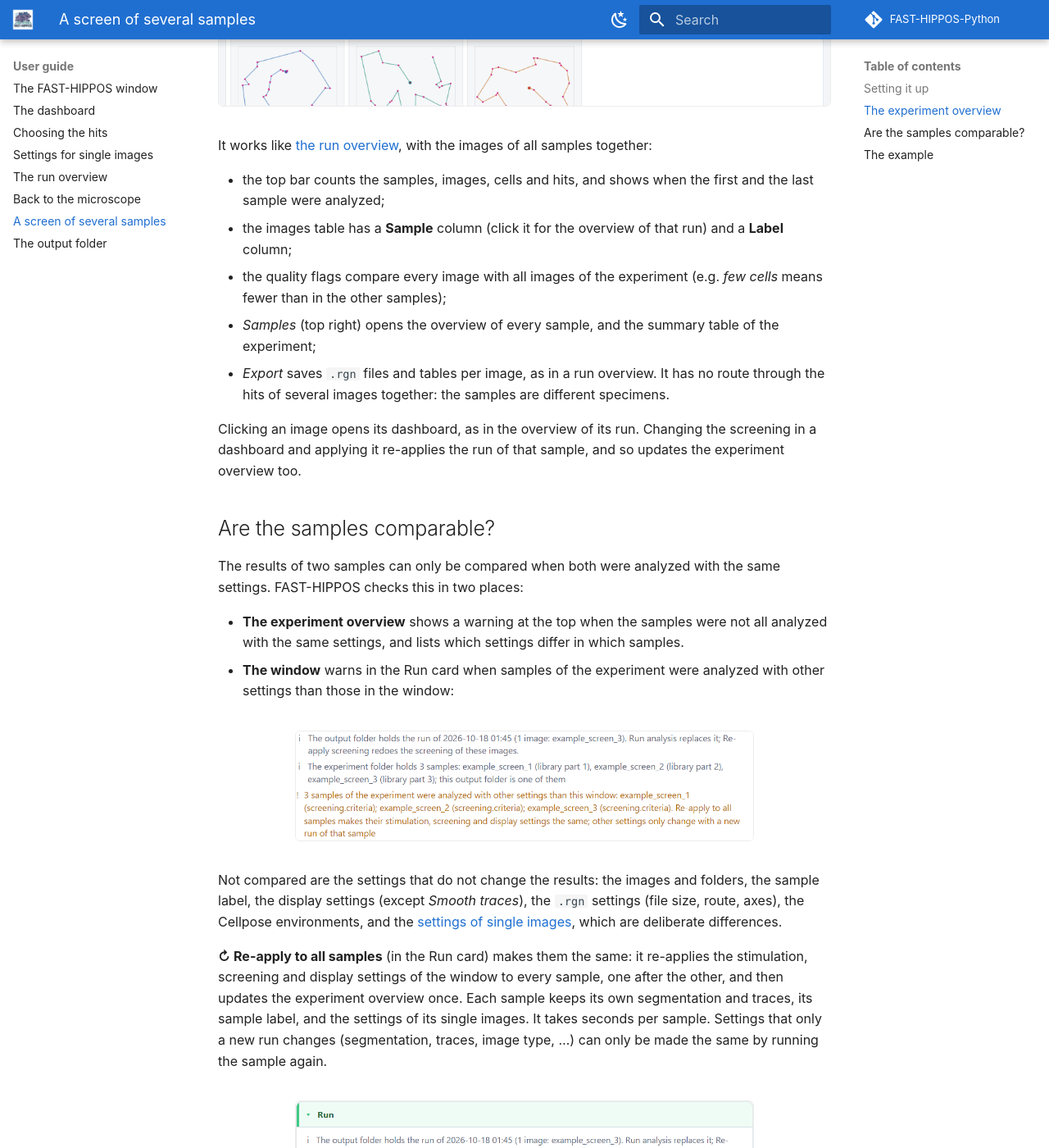
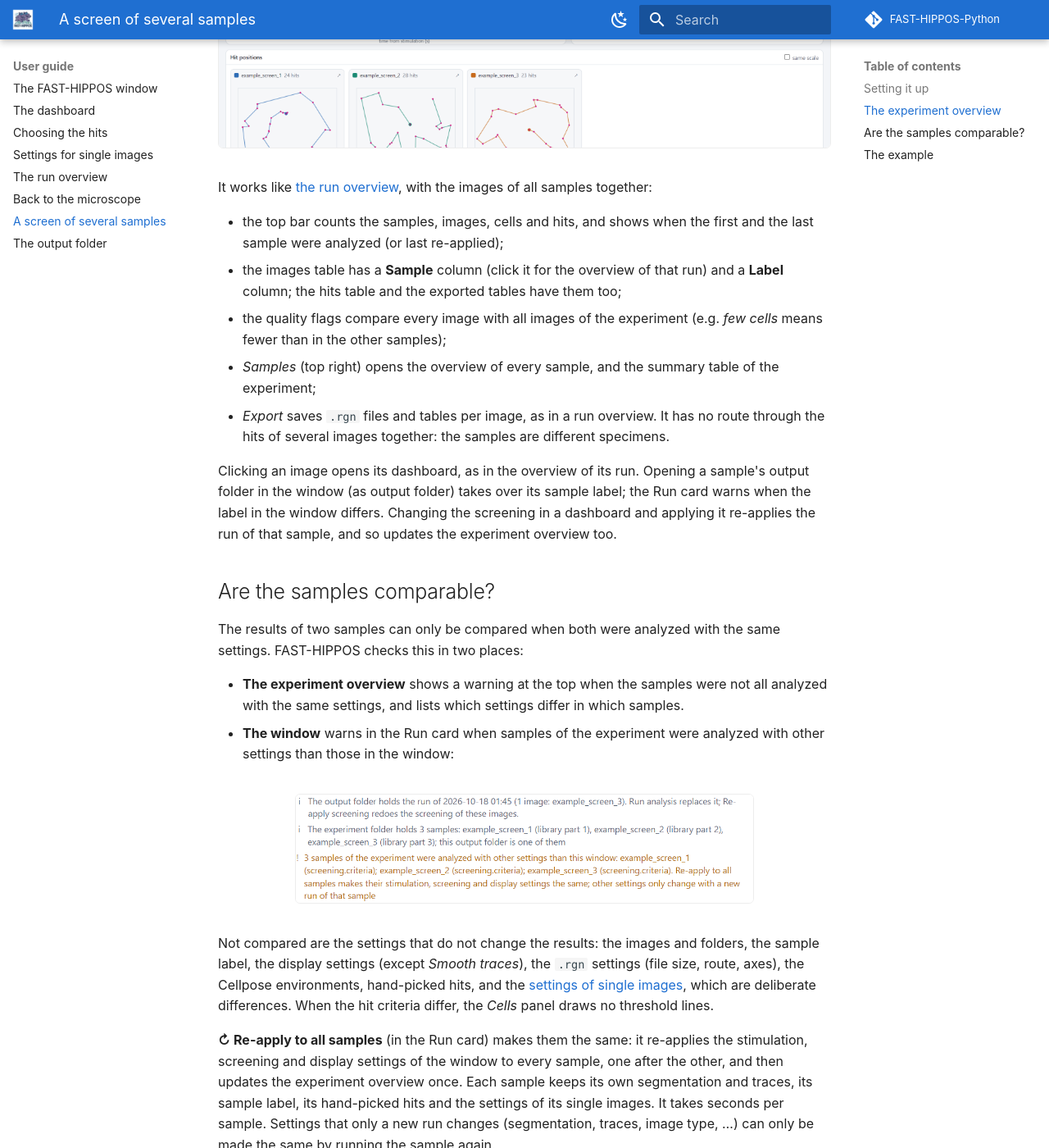
Before and after one commit to Jalink-lab/FAST-HIPPOS-Python, an MkDocs documentation site: the page built from manual/guide/screen.md, in a window 1280 px wide and 1400 px high, scrolled down 2312 px. Shown: the whole window at 82% size. Built offline with MkDocs 1.6.1 and Material for MkDocs 9.7.7, drawn with Linux system fonts in a browser that asks for light colours; comment, search, counter and statistics services are not loaded; some of the changed text lies outside the part shown.

Commit message:
Experiment: fixes from the test agents (labels kept and taken over, output folder proposals, links with special characters, Sample columns in hits and exports, single log, setting names in warnings, manual)
Co-Authored-By: Claude Opus 5.5 <noreply@anthropic.com>

```diff
--- a/manual/guide/screen.md
+++ b/manual/guide/screen.md
@@ -11,13 +11,14 @@ per sample inside it. The experiment folder gets an overview of all samples, whi
 ## Setting it up
 
 1. In the *Images* card, choose an **Experiment folder** (e.g. `D:\screens\ADRB2 screen`). It may be empty.
-2. Add the images of the first sample. The output folder becomes `<experiment folder>\<image name>`. Give the sample
-   a **Sample label** if you like: its condition, plate or library part. The label shows in the experiment overview.
+2. Add the images of the first sample. The output folder becomes `<experiment folder>\<image name>` (with a number
+   added when a sample of that name exists already); you can change it. Give the sample a **Sample label** if you
+   like: its condition, plate or library part. The label shows in the experiment overview.
 3. **▶ Run analysis**. When the run is done, the `.rgn` files of this sample are in its output folder; see
    [Back to the microscope](microscope.md).
 4. For the next sample, click **＋ New sample** (top right of the window). This keeps all settings, but empties the
-   image list, the output folder, the sample label and the [settings of single images](own-settings.md). Add the
-   images of the next sample, and the output folder is set for you again. Run.
+   image list, the output folder, the sample label, the [settings of single images](own-settings.md) and a file of
+   hand-picked hits. Add the images of the next sample, and the output folder is set for you again. Run.
 
 <figure markdown>
 ![The Images card with an experiment folder](../images/gui_experiment.png){ .shot width="560" }
@@ -54,15 +55,18 @@ changes at the next run, or at once with `fast-hippos-cli experiment <folder>` (
 
 It works like [the run overview](overview.md), with the images of all samples together:
 
-- the top bar counts the samples, images, cells and hits, and shows when the first and the last sample were analyzed;
-- the images table has a **Sample** column (click it for the overview of that run) and a **Label** column;
+- the top bar counts the samples, images, cells and hits, and shows when the first and the last sample were analyzed
+  (or last re-applied);
+- the images table has a **Sample** column (click it for the overview of that run) and a **Label** column; the
+  hits table and the exported tables have them too;
 - the quality flags compare every image with all images of the experiment (e.g. *few cells* means fewer than in the
   other samples);
 - *Samples* (top right) opens the overview of every sample, and the summary table of the experiment;
 - *Export* saves `.rgn` files and tables per image, as in a run overview. It has no route through the hits of several
   images together: the samples are different specimens.
 
-Clicking an image opens its dashboard, as in the overview of its run. Changing the screening in a dashboard and
+Clicking an image opens its dashboard, as in the overview of its run. Opening a sample's output folder in the
+window (as output folder) takes over its sample label; the Run card warns when the label in the window differs. Changing the screening in a dashboard and
 applying it re-applies the run of that sample, and so updates the experiment overview too.
 
 ## Are the samples comparable?
@@ -81,12 +85,13 @@ this in two places:
 
 Not compared are the settings that do not change the results: the images and folders, the sample label, the
 display settings (except *Smooth traces*), the `.rgn` settings (file size, route, axes), the Cellpose environments,
-and the [settings of single images](own-settings.md), which are deliberate differences.
+hand-picked hits, and the [settings of single images](own-settings.md), which are deliberate differences. When the
+hit criteria differ, the *Cells* panel draws no threshold lines.
 
 **↻ Re-apply to all samples** (in the Run card) makes them the same: it re-applies the stimulation, screening and
 display settings of the window to every sample, one after the other, and then updates the experiment overview once.
-Each sample keeps its own segmentation and traces, its sample label, and the settings of its single images. It
-takes seconds per sample. Settings that only a new run changes (segmentation, traces, image type, …) can only be
+Each sample keeps its own segmentation and traces, its sample label, its hand-picked hits and the settings of its
+single images. It takes seconds per sample. Settings that only a new run changes (segmentation, traces, image type, …) can only be
 made the same by running the sample again.
 
 <figure markdown>
```
Also changed, not shown: manual/guide/overview.md (+2 -1 lines), manual/reference/command-line.md (+1 -1 lines), src/fast_hippos/templates/gui.html (+18 -10 lines), tools/manual/MAINTAINING.md (+3 -1 lines), manual/images/exp_images.png (deleted), 11 other files.
